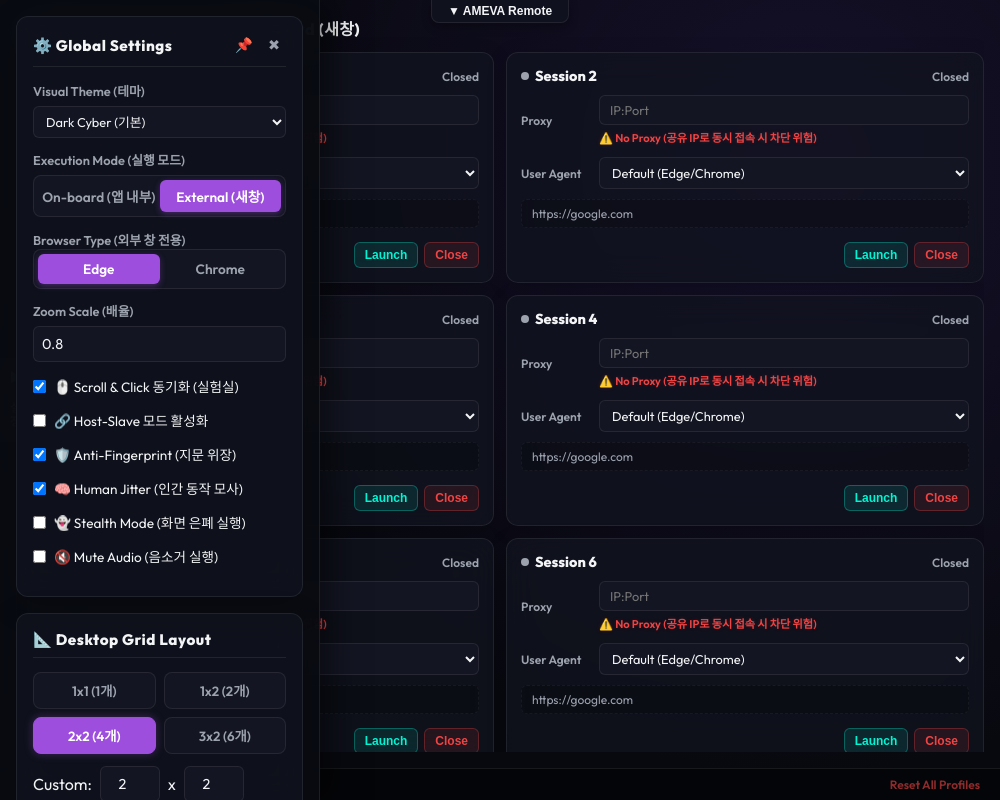
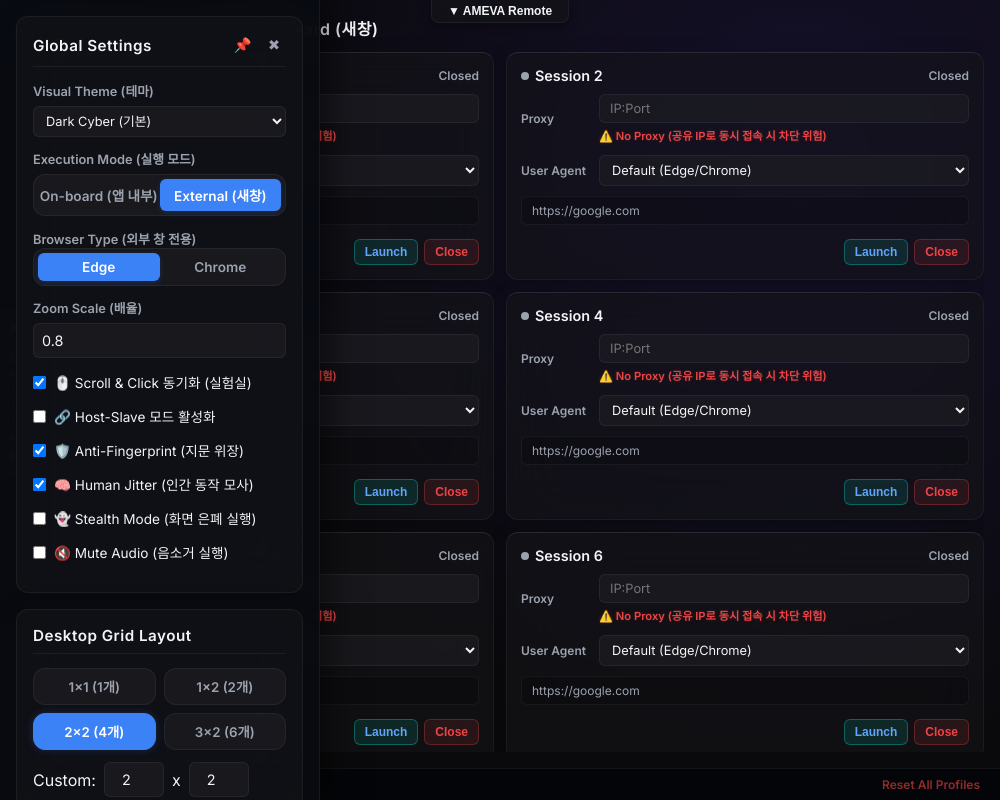
Before and after one commit to uno-km/AMEVA-Egde-Brower, an Electron app: page index.html in a window 1000 px wide. Drawn offline with Linux system fonts and the light colour scheme; no server answers.

Commit message:
Premium UI redesign and safe event bindings

```diff
--- a/index.html
+++ b/index.html
@@ -8,7 +8,7 @@
 <body>
   <div class="app-container">
     <!-- Left Sidebar Trigger (Middle Left) -->
-    <button id="btn-sidebar-toggle" class="sidebar-toggle-btn" title="설정 패널 열기">▶ 설정</button>
+    <button id="btn-sidebar-toggle" class="sidebar-toggle-btn" title="설정 패널 열기">▶ Settings</button>
 
     <!-- Remote Control Trigger (Top Center) -->
     <button id="btn-topbar-toggle" class="topbar-toggle-btn" title="주소창 리모컨 열기/닫기">▼ AMEVA Remote</button>
@@ -45,7 +45,7 @@
         <!-- Configuration Card -->
         <div class="config-card" style="position: relative;">
           <div style="display: flex; justify-content: space-between; align-items: center; border-bottom: 1px solid var(--border-color); margin-bottom: 14px; padding-bottom: 8px;">
-            <h3 style="margin: 0; border: none; padding: 0;">⚙️ Global Settings</h3>
+            <h3 style="margin: 0; border: none; padding: 0;">Global Settings</h3>
             <div>
               <button id="btn-pin-panel" class="icon-btn" title="화면에 고정 (Pin)">📌</button>
               <button id="btn-close-panel" class="icon-btn danger" title="패널 닫기">✖</button>
@@ -142,7 +142,7 @@
 
         <!-- Grid Layout Card -->
         <div class="config-card">
-          <h3>📐 Desktop Grid Layout</h3>
+          <h3>Desktop Grid Layout</h3>
 
           <div class="layout-btn-group">
             <button class="layout-btn" data-layout="1x1">1x1 (1개)</button>
@@ -168,7 +168,7 @@
 
         <!-- Snapshots Card -->
         <div class="config-card">
-          <h3>📸 Layout Snapshots</h3>
+          <h3>Layout Snapshots</h3>
           <div style="margin-bottom: 8px;">
             <input type="text" id="snapshot-name-input" class="card-input" placeholder="스냅숏 이름 (예: 코인 4분할)" style="width: 100%;">
             <button id="btn-save-snapshot" class="primary-btn" style="margin-top: 6px; width: 100%;">저장 (현재 레이아웃 & URL)</button>
@@ -180,7 +180,7 @@
 
         <!-- Security Guide Card -->
         <div class="config-card security-guide-card" style="margin-top: 8px;">
-          <h3>💡 다중 접속 안전 가이드</h3>
+          <h3>Safety Guide</h3>
           <p style="font-size: 0.75rem; color: var(--text-muted); line-height: 1.4; margin-bottom: 8px;">
             각 세션 카드에 개별 <strong>Proxy(프록시 IP)</strong>를 설정하지 않고 빈칸으로 두면, 모든 브라우저가 사용자 PC의 <strong>동일한 단일 IP</strong>를 공유하여 동시 요청을 보냅니다.
           </p>
--- a/renderer.js
+++ b/renderer.js
@@ -1378,7 +1378,7 @@ function launchEmbeddedWebview(sessionId, url) {
   if (proxy) {
     const parsed = parseProxyString(proxy);
     if (parsed) {
-      webview.addEventListener('dom-ready', () => {
+      webview?.addEventListener('dom-ready', () => {
         webview.getWebContents().setProxy({ proxyRules: parsed.rule }).then(() => {
           console.log(`[Proxy] Applied ${parsed.rule} to Session ${sessionId} webview`);
         });
@@ -1387,7 +1387,7 @@ function launchEmbeddedWebview(sessionId, url) {
   }
 
   // Set zoom on dom-ready
-  webview.addEventListener('dom-ready', () => {
+  webview?.addEventListener('dom-ready', () => {
     try {
       const zoom = sessionZoomStates[sessionId] || 0.8;
       webview.setZoomFactor(zoom);
@@ -1449,7 +1449,7 @@ function launchEmbeddedWebview(sessionId, url) {
   // Settings dropdown toggle
   const settingsBtn = webviewCell.querySelector(`#btn-webview-settings-${sessionId}`);
   const settingsDropdown = webviewCell.querySelector(`#webview-settings-dropdown-${sessionId}`);
-  settingsBtn.addEventListener('click', (e) => {
+  settingsBtn?.addEventListener('click', (e) => {
     e.stopPropagation();
     const isVisible = settingsDropdown.style.display === 'block';
     settingsDropdown.style.display = isVisible ? 'none' : 'block';
@@ -1515,7 +1515,7 @@ function launchEmbeddedWebview(sessionId, url) {
 
   // Expand / Maximize toggle
   const expandBtn = webviewCell.querySelector(`#btn-webview-expand-${sessionId}`);
-  expandBtn.addEventListener('click', (e) => {
+  expandBtn?.addEventListener('click', (e) => {
     e.stopPropagation();
     const isMaximized = webviewCell.classList.contains('maximized-cell');
     if (isMaximized) {
@@ -1539,7 +1539,7 @@ function launchEmbeddedWebview(sessionId, url) {
   });
 
   // Track active focus
-  webview.addEventListener('focus', () => {
+  webview?.addEventListener('focus', () => {
     document.querySelectorAll('.webview-cell').forEach(c => c.classList.remove('active-webview-cell'));
     webviewCell.classList.add('active-webview-cell');
   });
@@ -2088,12 +2088,12 @@ function saveSettingsFromDOM() {
 // Listeners Setup
 function initListeners() {
   // Topbar Remote Toggle
-  btnTopBarToggle.addEventListener('mouseenter', () => {
+  btnTopBarToggle?.addEventListener('mouseenter', () => {
     topRemoteBar.classList.remove('collapsed');
     btnTopBarToggle.classList.add('open');
   });
 
-  topRemoteBar.addEventListener('mouseleave', () => {
+  topRemoteBar?.addEventListener('mouseleave', () => {
     if (document.activeElement.tagName !== 'INPUT' && document.activeElement.tagName !== 'SELECT') {
       topRemoteBar.classList.add('collapsed');
       btnTopBarToggle.classList.remove('open');
@@ -2118,19 +2118,19 @@ function initListeners() {
     }
   };
 
-  btnSidebarToggle.addEventListener('click', () => {
+  btnSidebarToggle?.addEventListener('click', () => {
     controlPanel.classList.remove('collapsed'); // open it
   });
 
-  btnSettingsToggle.addEventListener('click', () => {
+  btnSettingsToggle?.addEventListener('click', () => {
     controlPanel.classList.remove('collapsed'); // open it
   });
 
-  btnClosePanel.addEventListener('click', () => {
+  btnClosePanel?.addEventListener('click', () => {
     controlPanel.classList.add('collapsed');
   });
 
-  btnPinPanel.addEventListener('click', () => {
+  btnPinPanel?.addEventListener('click', () => {
     globalSettings.settingsPanelPinned = !globalSettings.settingsPanelPinned;
     applySidebarState();
     saveGlobalSettings();
@@ -2150,7 +2150,7 @@ function initListeners() {
   applySidebarState();
 
   // Theme change
-  themeSelect.addEventListener('change', () => {
+  themeSelect?.addEventListener('change', () => {
     applyTheme(themeSelect.value);
     saveSettingsFromDOM();
   });
@@ -2162,18 +2162,18 @@ function initListeners() {
     toggleExecutionModeContainers();
     renderSessionCards();
   };
-  modeOnboardRadio.addEventListener('change', onModeChange);
-  modeExternalRadio.addEventListener('change', onModeChange);
+  modeOnboardRadio?.addEventListener('change', onModeChange);
+  modeExternalRadio?.addEventListener('change', onModeChange);
 
   // Host-Slave mode toggle
-  hostSlaveModeCheck.addEventListener('change', () => {
+  hostSlaveModeCheck?.addEventListener('change', () => {
     hostSelectContainer.style.display = hostSlaveModeCheck.checked ? 'block' : 'none';
     saveSettingsFromDOM();
   });
-  hostSessionSelect.addEventListener('change', saveSettingsFromDOM);
+  hostSessionSelect?.addEventListener('change', saveSettingsFromDOM);
 
   // Master Address Bar Listeners
-  masterUrlInput.addEventListener('keypress', (e) => {
+  masterUrlInput?.addEventListener('keypress', (e) => {
     if (e.key === 'Enter') {
       const activeCount = globalSettings.executionMode === 'onboard'
         ? Object.keys(activeWebviews).length
@@ -2186,9 +2186,9 @@ function initListeners() {
     }
   });
 
-  btnGo.addEventListener('click', syncNavigateAll);
-  btnReload.addEventListener('click', syncReloadAll);
-  btnFullscreenToggle.addEventListener('click', () => {
+  btnGo?.addEventListener('click', syncNavigateAll);
+  btnReload?.addEventListener('click', syncReloadAll);
+  btnFullscreenToggle?.addEventListener('click', () => {
     window.electronAPI.toggleFullscreen();
   });
 
@@ -2200,7 +2200,7 @@ function initListeners() {
   });
 
   // Global Settings Change Listener
-  const bindSave = (elem) => elem.addEventListener('change', saveSettingsFromDOM);
+  const bindSave = (elem) => elem?.addEventListener('change', saveSettingsFromDOM);
   bindSave(browserEdgeRadio);
   bindSave(browserChromeRadio);
   bindSave(zoomScaleInput);
@@ -2210,11 +2210,11 @@ function initListeners() {
   bindSave(stealthModeCheck);
   bindSave(muteAudioCheck);
 
-  zoomScaleInput.addEventListener('input', saveSettingsFromDOM);
+  zoomScaleInput?.addEventListener('input', saveSettingsFromDOM);
 
   // Quick Bookmarks Bindings
   quickBookmarkButtons.forEach(btn => {
-    btn.addEventListener('click', () => {
+    btn?.addEventListener('click', () => {
       const url = btn.dataset.url;
       masterUrlInput.value = url;
 
@@ -2231,7 +2231,7 @@ function initListeners() {
 
   // Layout Buttons Bindings
   layoutButtons.forEach(btn => {
-    btn.addEventListener('click', () => {
+    btn?.addEventListener('click', () => {
       layoutButtons.forEach(b => b.classList.remove('active'));
       btn.classList.add('active');
       activeLayout = btn.dataset.layout;
@@ -2244,23 +2244,23 @@ function initListeners() {
     });
   });
 
-  customColsInput.addEventListener('input', () => {
+  customColsInput?.addEventListener('input', () => {
     layoutButtons.forEach(b => b.classList.remove('active'));
     activeLayout = 'custom';
   });
-  customRowsInput.addEventListener('input', () => {
+  customRowsInput?.addEventListener('input', () => {
     layoutButtons.forEach(b => b.classList.remove('active'));
     activeLayout = 'custom';
   });
 
   // Action Buttons Bindings
-  btnLaunchGrid.addEventListener('click', launchGrid);
-  btnRealignGrid.addEventListener('click', realignGrid);
-  btnCloseAll.addEventListener('click', closeAllLaunched);
-  btnResetProfiles.addEventListener('click', resetAllProfiles);
+  btnLaunchGrid?.addEventListener('click', launchGrid);
+  btnRealignGrid?.addEventListener('click', realignGrid);
+  btnCloseAll?.addEventListener('click', closeAllLaunched);
+  btnResetProfiles?.addEventListener('click', resetAllProfiles);
 
   if (btnSaveSnapshot) {
-    btnSaveSnapshot.addEventListener('click', saveSnapshot);
+    btnSaveSnapshot?.addEventListener('click', saveSnapshot);
   }
 }
 
--- a/style.css
+++ b/style.css
@@ -1,21 +1,21 @@
-@import url('https://fonts.googleapis.com/css2?family=Outfit:wght@300;400;600;800&display=swap');
+@import url('https://fonts.googleapis.com/css2?family=Inter:wght@300;400;500;600&display=swap');
 
 :root {
-  --bg-dark: #08090f;
-  --bg-panel: rgba(18, 20, 32, 0.7);
-  --bg-control: #131522;
-  --bg-control-active: #222538;
-  --accent-purple: #9d4edd;
-  --accent-glow: rgba(157, 78, 221, 0.35);
-  --accent-cyan: #00f5d4;
-  --accent-cyan-glow: rgba(0, 245, 212, 0.25);
+  --bg-dark: #0a0a0c;
+  --bg-panel: rgba(20, 20, 24, 0.65);
+  --bg-control: rgba(30, 30, 36, 0.6);
+  --bg-control-active: rgba(255, 255, 255, 0.08);
+  --accent-purple: #3b82f6;
+  --accent-glow: rgba(59, 130, 246, 0.2);
+  --accent-cyan: #60a5fa;
+  --accent-cyan-glow: rgba(96, 165, 250, 0.2);
   --text-main: #f3f4f6;
   --text-muted: #9ca3af;
-  --border-color: rgba(255, 255, 255, 0.08);
-  --border-color-active: rgba(157, 78, 221, 0.4);
+  --border-color: rgba(255, 255, 255, 0.06);
+  --border-color-active: rgba(255, 255, 255, 0.2);
   --danger-color: #ef4444;
   --success-color: #10b981;
-  --font-family: 'Outfit', -apple-system, BlinkMacSystemFont, "Segoe UI", Roboto, sans-serif;
+  --font-family: 'Inter', -apple-system, BlinkMacSystemFont, "Segoe UI", Roboto, sans-serif;
 }
 
 * {
@@ -57,7 +57,7 @@ body, html {
   font-weight: 600;
   cursor: pointer;
   z-index: 9997; /* Just under the panel */
-  backdrop-filter: blur(16px);
+  backdrop-filter: blur(24px) saturate(150%); -webkit-backdrop-filter: blur(24px) saturate(150%);
   transition: all 0.3s;
   box-shadow: 4px 0 10px rgba(0, 0, 0, 0.3);
   writing-mode: vertical-rl;
@@ -86,7 +86,7 @@ body, html {
   font-weight: 600;
   cursor: pointer;
   z-index: 10000;
-  backdrop-filter: blur(16px);
+  backdrop-filter: blur(24px) saturate(150%); -webkit-backdrop-filter: blur(24px) saturate(150%);
   transition: all 0.3s;
   box-shadow: 0 4px 10px rgba(0, 0, 0, 0.3);
 }
@@ -113,7 +113,7 @@ body, html {
   gap: 16px;
   padding: 14px 20px;
   background: var(--bg-panel);
-  backdrop-filter: blur(16px);
+  backdrop-filter: blur(24px) saturate(150%); -webkit-backdrop-filter: blur(24px) saturate(150%);
   border: 1px solid var(--border-color);
   border-top: none;
   border-radius: 0 0 16px 16px;
@@ -151,7 +151,7 @@ body, html {
   background: rgba(0, 245, 212, 0.12);
   color: var(--accent-cyan);
   padding: 2px 6px;
-  border-radius: 4px;
+  border-radius: 12px;
   border: 1px solid rgba(0, 245, 212, 0.25);
 }
 
@@ -169,7 +169,7 @@ body, html {
   border: 1px solid var(--border-color);
   color: var(--text-main);
   padding: 8px 16px;
-  border-radius: 8px;
+  border-radius: 12px;
   outline: none;
   font-family: var(--font-family);
   font-size: 0.9rem;
@@ -186,7 +186,7 @@ body, html {
   color: white;
   border: none;
   padding: 0 16px;
-  border-radius: 8px;
+  border-radius: 12px;
   cursor: pointer;
   font-weight: 600;
   transition: all 0.2s ease;
@@ -202,7 +202,7 @@ body, html {
   border: 1px solid var(--border-color);
   color: var(--text-main);
   padding: 0 12px;
-  border-radius: 8px;
+  border-radius: 12px;
   cursor: pointer;
   display: flex;
   align-items: center;
@@ -291,7 +291,7 @@ body, html {
               opacity 0.3s ease,
               padding 0.4s;
   background: rgba(10, 12, 18, 0.95);
-  backdrop-filter: blur(20px);
+  backdrop-filter: blur(24px) saturate(150%); -webkit-backdrop-filter: blur(24px) saturate(150%);
   border-right: 1px solid var(--border-color);
   box-shadow: 10px 0 30px rgba(0,0,0,0.5);
 
@@ -323,7 +323,7 @@ body, html {
   color: var(--text-muted);
   cursor: pointer;
   padding: 4px 6px;
-  border-radius: 4px;
+  border-radius: 12px;
   transition: all 0.2s;
   font-size: 0.9rem;
 }
@@ -345,7 +345,7 @@ body, html {
   border: 1px solid var(--border-color);
   border-radius: 12px;
   padding: 16px;
-  backdrop-filter: blur(16px);
+  backdrop-filter: blur(24px) saturate(150%); -webkit-backdrop-filter: blur(24px) saturate(150%);
   box-shadow: 0 8px 32px rgba(0, 0, 0, 0.2);
 }
 
@@ -391,7 +391,7 @@ body, html {
   display: flex;
   background: var(--bg-control);
   padding: 4px;
-  border-radius: 8px;
+  border-radius: 12px;
   border: 1px solid var(--border-color);
 }
 
@@ -446,7 +446,7 @@ body, html {
   border: 1px solid var(--border-color);
   color: var(--text-muted);
   padding: 8px 0;
-  border-radius: 8px;
+  border-radius: 12px;
   font-family: var(--font-family);
   font-weight: 600;
   cursor: pointer;
@@ -489,7 +489,7 @@ body, html {
   color: #08090f;
   border: none;
   padding: 10px;
-  border-radius: 8px;
+  border-radius: 12px;
   cursor: pointer;
   font-weight: 800;
   font-size: 0.9rem;
@@ -506,7 +506,7 @@ body, html {
   border: 1px solid var(--border-color);
   color: var(--text-main);
   padding: 10px;
-  border-radius: 8px;
+  border-radius: 12px;
   cursor: pointer;
   font-weight: 600;
   font-size: 0.9rem;
@@ -522,7 +522,7 @@ body, html {
   border: 1px solid rgba(239, 68, 68, 0.4);
   color: var(--danger-color);
   padding: 10px;
-  border-radius: 8px;
+  border-radius: 12px;
   cursor: pointer;
   font-weight: 600;
   font-size: 0.9rem;
@@ -550,7 +550,7 @@ body, html {
 }
 .snapshots-container::-webkit-scrollbar-thumb {
   background: var(--border-color);
-  border-radius: 4px;
+  border-radius: 12px;
 }
 
 .snapshot-item {
@@ -618,13 +618,13 @@ body, html {
 /* Session Card */
 .session-card {
   background: var(--bg-panel);
-  border: 1px solid var(--border-color);
+  border: 1px solid rgba(255, 255, 255, 0.05); border-top: 1px solid rgba(255,255,255,0.1);
   border-radius: 12px;
   padding: 14px;
   display: flex;
   flex-direction: column;
   gap: 10px;
-  backdrop-filter: blur(16px);
+  backdrop-filter: blur(24px) saturate(150%); -webkit-backdrop-filter: blur(24px) saturate(150%);
   transition: all 0.25s ease;
   box-shadow: 0 4px 20px rgba(0, 0, 0, 0.15);
 }
@@ -722,7 +722,7 @@ body, html {
   overflow: hidden;
   text-overflow: ellipsis;
   white-space: nowrap;
-  border: 1px dashed rgba(255, 255, 255, 0.05);
+  border: 1px solid rgba(255, 255, 255, 0.05);
 }
 
 /* Card Actions */
@@ -819,7 +819,7 @@ body, html {
 
 .webview-cell {
   background: rgba(22, 24, 37, 0.4);
-  border: 2px solid var(--border-color);
+  border: 1px solid var(--border-color);
   border-radius: 12px;
   overflow: hidden;
   display: flex;
@@ -887,18 +887,18 @@ body, html {
 
 /* 1. Matrix Green Theme */
 body.theme-green {
-  --bg-dark: #000000;
-  --bg-panel: rgba(5, 12, 5, 0.85);
-  --bg-control: #020602;
-  --bg-control-active: #0a140a;
-  --accent-purple: #00ff66;
-  --accent-glow: rgba(0, 255, 102, 0.35);
-  --accent-cyan: #00ff66;
-  --accent-cyan-glow: rgba(0, 255, 102, 0.25);
+  --bg-dark: #0a0a0c;
+  --bg-panel: rgba(20, 20, 24, 0.65);
+  --bg-control: rgba(30, 30, 36, 0.6);
+  --bg-control-active: rgba(255, 255, 255, 0.08);
+  --accent-purple: #3b82f6;
+  --accent-glow: rgba(59, 130, 246, 0.2);
+  --accent-cyan: #60a5fa;
+  --accent-cyan-glow: rgba(96, 165, 250, 0.2);
   --text-main: #00ff66;
   --text-muted: #00aa44;
-  --border-color: rgba(0, 255, 102, 0.15);
-  --border-color-active: rgba(0, 255, 102, 0.5);
+  --border-color: rgba(255, 255, 255, 0.06);
+  --border-color-active: rgba(255, 255, 255, 0.2);
   --font-family: 'Courier New', Courier, monospace;
 }
 
@@ -934,16 +934,16 @@ body.theme-green .settings-toggle-btn:hover {
 
 /* 2. Aero Glass / Transparent Theme */
 body.theme-transparent {
-  --bg-dark: #020306;
-  --bg-panel: rgba(255, 255, 255, 0.04);
-  --bg-control: rgba(255, 255, 255, 0.02);
-  --bg-control-active: rgba(255, 255, 255, 0.06);
-  --accent-purple: #ff007f;
-  --accent-glow: rgba(255, 0, 127, 0.35);
-  --accent-cyan: #00f5d4;
-  --accent-cyan-glow: rgba(0, 245, 212, 0.25);
+  --bg-dark: #0a0a0c;
+  --bg-panel: rgba(20, 20, 24, 0.65);
+  --bg-control: rgba(30, 30, 36, 0.6);
+  --bg-control-active: rgba(255, 255, 255, 0.08);
+  --accent-purple: #3b82f6;
+  --accent-glow: rgba(59, 130, 246, 0.2);
+  --accent-cyan: #60a5fa;
+  --accent-cyan-glow: rgba(96, 165, 250, 0.2);
   --border-color: rgba(255, 255, 255, 0.06);
-  --border-color-active: rgba(0, 245, 212, 0.3);
+  --border-color-active: rgba(255, 255, 255, 0.2);
 }
 
 body.theme-transparent .app-container {
@@ -1030,7 +1030,7 @@ body.theme-transparent .webview-cell {
   font-size: 0.65rem;
   font-weight: 800;
   padding: 1px 6px;
-  border-radius: 4px;
+  border-radius: 12px;
   border: 1px solid rgba(157, 78, 221, 0.5);
   box-shadow: 0 0 8px rgba(157, 78, 221, 0.4);
 }
@@ -1041,7 +1041,7 @@ body.theme-transparent .webview-cell {
   font-size: 0.65rem;
   font-weight: 800;
   padding: 1px 6px;
-  border-radius: 4px;
+  border-radius: 12px;
   border: 1px solid rgba(0, 245, 212, 0.3);
 }
 
@@ -1053,7 +1053,7 @@ body.theme-transparent .webview-cell {
 
 .webview-cell.is-sync-slave {
   border-color: rgba(157, 78, 221, 0.45);
-  border-style: dashed;
+  border-style: solid;
 }
 
 /* Dashboard card sync status highlights */
@@ -1064,7 +1064,7 @@ body.theme-transparent .webview-cell {
 
 .session-card.is-dashboard-slave {
   border-color: rgba(157, 78, 221, 0.4) !important;
-  border-style: dashed !important;
+  border-style: solid !important;
 }
 
 /* Sync status badges (Dashboard Card) */
@@ -1095,7 +1095,7 @@ body.theme-transparent .num-input,
 body.theme-transparent #master-url {
   background: rgba(255, 255, 255, 0.04);
   border: 1px solid rgba(255, 255, 255, 0.08);
-  backdrop-filter: blur(5px);
+  backdrop-filter: blur(24px) saturate(150%); -webkit-backdrop-filter: blur(24px) saturate(150%);
 }
 
 body.theme-transparent .go-btn,
@@ -1112,10 +1112,10 @@ body.theme-transparent .primary-btn {
   width: 280px;
   background: var(--bg-control);
   border: 1px solid var(--border-color-active);
-  border-radius: 8px;
+  border-radius: 12px;
   padding: 12px;
   box-shadow: 0 8px 32px rgba(0, 0, 0, 0.5);
-  backdrop-filter: blur(16px);
+  backdrop-filter: blur(24px) saturate(150%); -webkit-backdrop-filter: blur(24px) saturate(150%);
   display: flex;
   flex-direction: column;
   gap: 10px;
```
